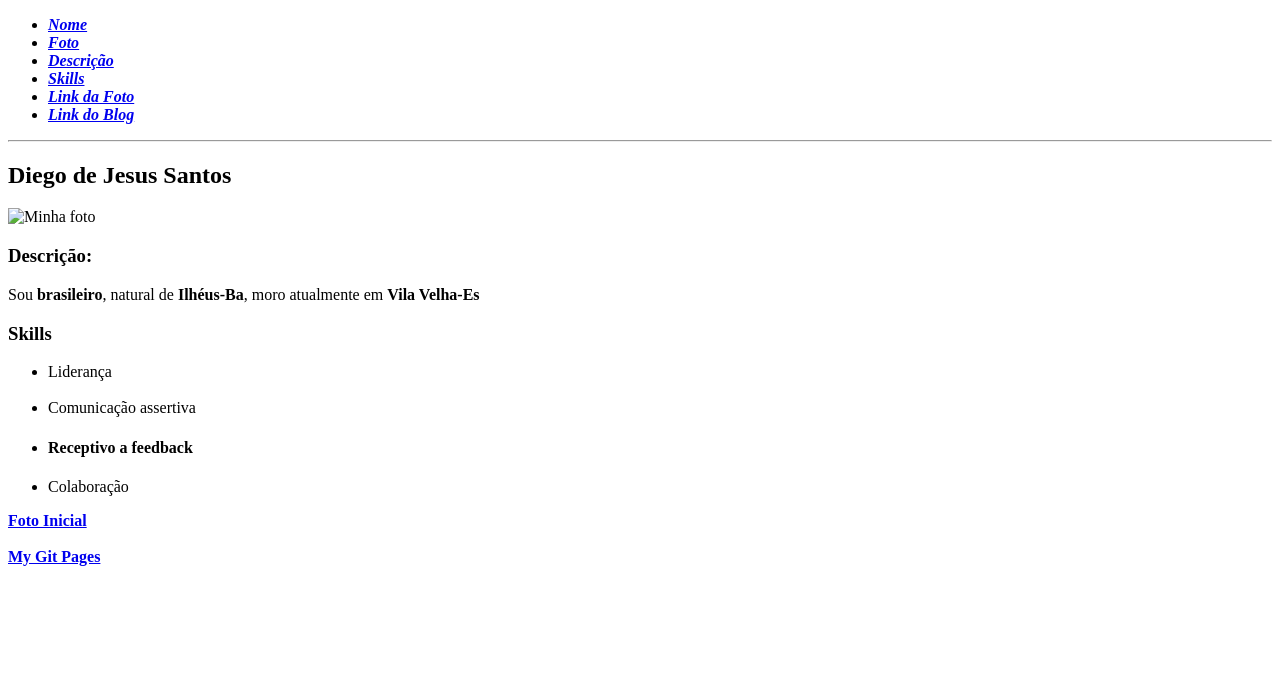
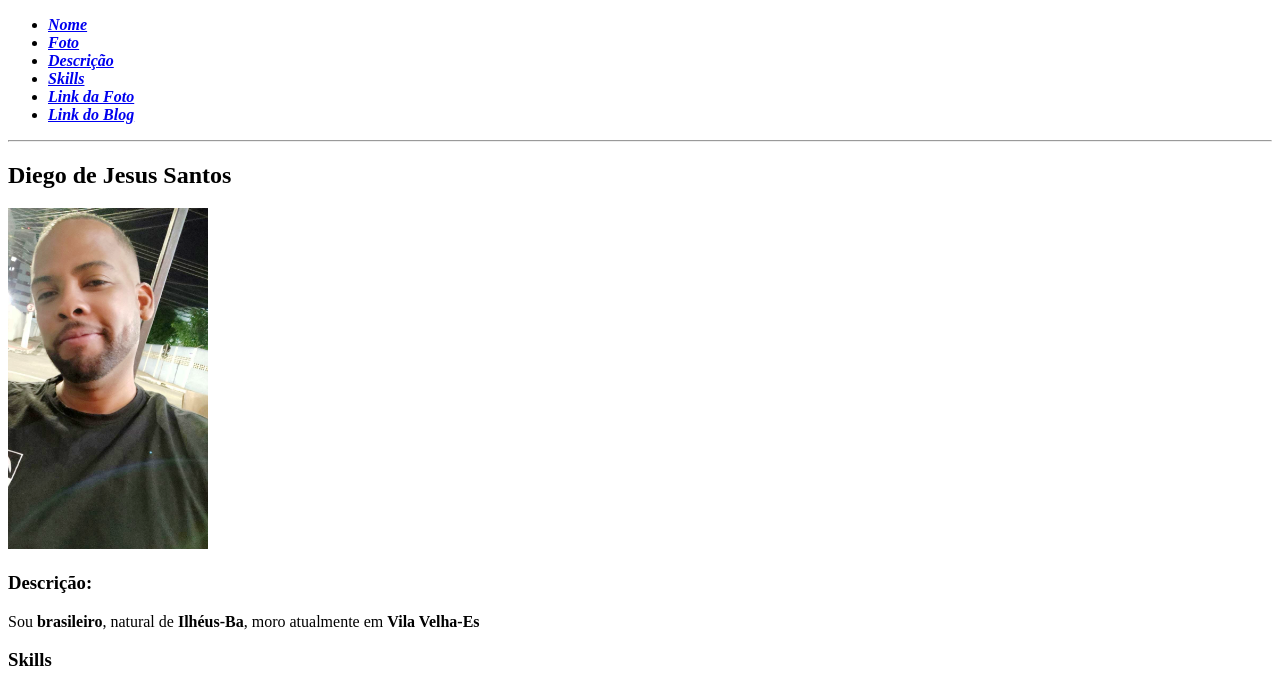
Before and after one commit to DiegoJSans/portfolio-web, a plain HTML site: page port01/index.html in a window 1280 px wide. Shown: the part 105-792 px from the top of the page. Drawn offline with Linux system fonts and the light colour scheme.

Commit message:
Finalizando correções de caminha da imagem

```diff
--- a/port01/index.html
+++ b/port01/index.html
@@ -22,7 +22,7 @@
 
   <hr>
   <h2 id="nome">Diego de Jesus Santos</h2>
-  <img id="foto01" src="djs.png" alt="Minha foto" width="200px">
+  <img id="foto01" src="./imagens/djs.png" alt="Minha foto" width="200px">
 
   <h3 id="descr">Descrição:</h3>
   <p> Sou <strong>brasileiro</strong>, natural de <strong>Ilhéus-Ba</strong>, moro atualmente em <strong>Vila
```
